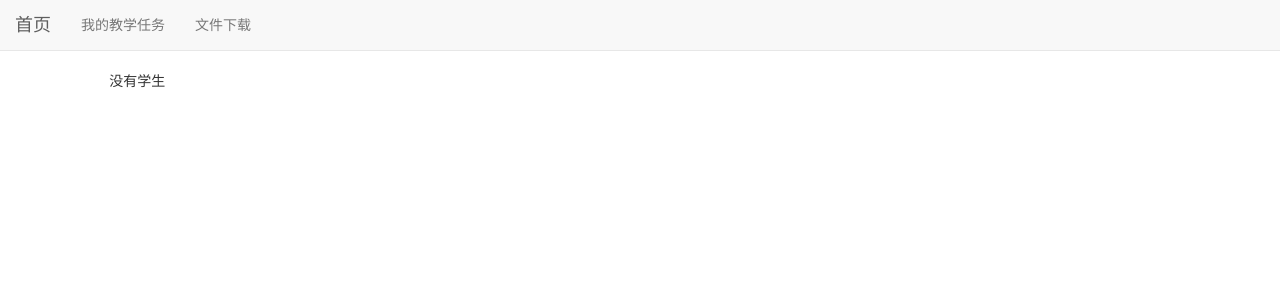
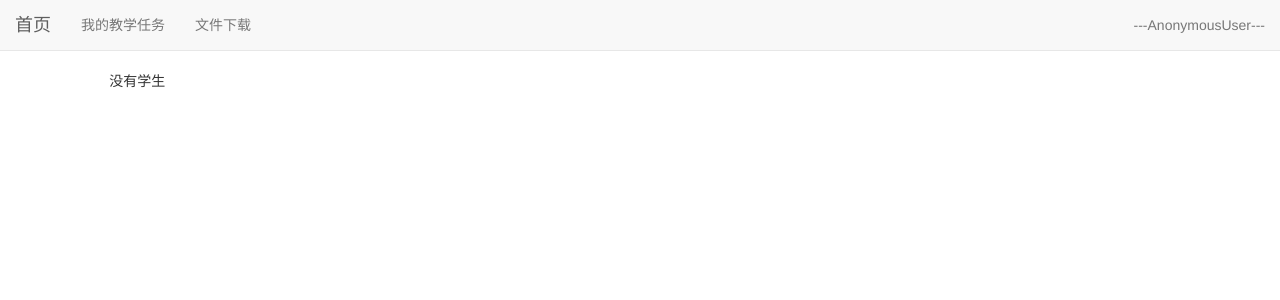
Before and after one commit to zzzzty/jtdx, a Django app: template templates/namelist.html in a window 1280 px wide. Shown: the top 300 px of the page. Run offline with Django 3.2, Linux system fonts and the light colour scheme; the template is opened without the code that fills it, so the values that code supplies are empty; some libraries are stand-ins or nearby versions.

Commit message:
教师页面增加导航栏最右侧增加教师姓名

```diff
--- a/jtdx/urls.py
+++ b/jtdx/urls.py
@@ -23,6 +23,7 @@ urlpatterns = [
     path('major/',include('major.urls')),
     path('teacher/',include('teacher.urls')),
     path('student/',include('student.urls')),
+    path('captcha',include('captcha.urls')),
 ]
 #设置多媒体上传路径
 from django.conf.urls.static import static
--- a/teacher/forms.py
+++ b/teacher/forms.py
@@ -6,6 +6,7 @@ from attendance.models import Attendance
 from django.contrib.auth.hashers import make_password,check_password
 from django.contrib import auth
 from django.contrib.auth.models import User
+from captcha.fields import CaptchaField
 
 from django.contrib.admin import widgets
 from datetimepicker.widgets import DateTimePicker
@@ -15,6 +16,7 @@ class TeacherLoginForm(forms.Form):
         ,required=True,widget=forms.TextInput(attrs={'class':'form-control'}))
     password = forms.CharField(label='密码' \
         ,widget=forms.PasswordInput(attrs={'class':'form-control'}))
+    captcha = CaptchaField(label='验证码')
 
     def clean(self):
         username = self.cleaned_data['username']
--- a/templates/teacherbase.html
+++ b/templates/teacherbase.html
@@ -41,6 +41,9 @@
                                 <a href="" class="">其他管理</a>
                             </li> -->
                     </ul>
+                    <ul class="nav navbar-nav navbar-right">
+                          <li><a href="">---{{ request.user }}---</a></li>
+                    </ul>
             </div>
         </div>
     </div>
```
Also changed, not shown: 1 other file.
